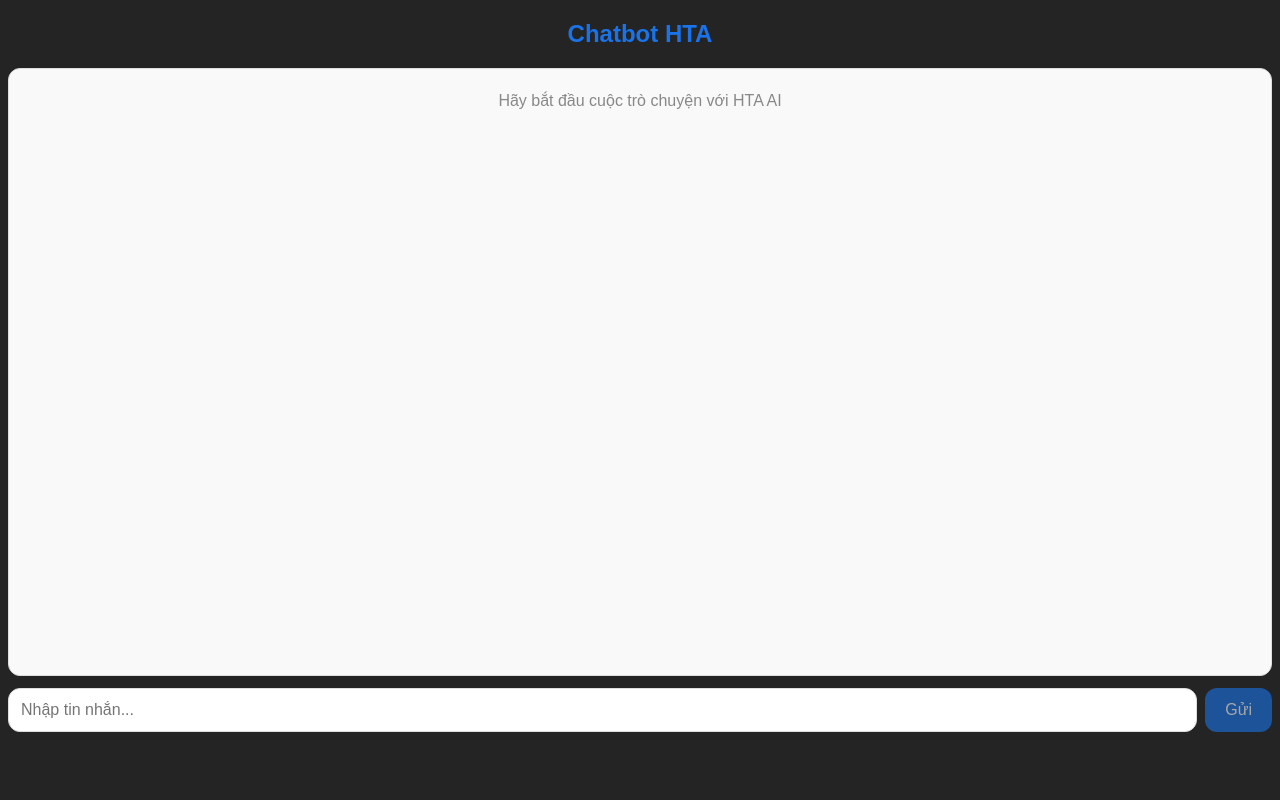
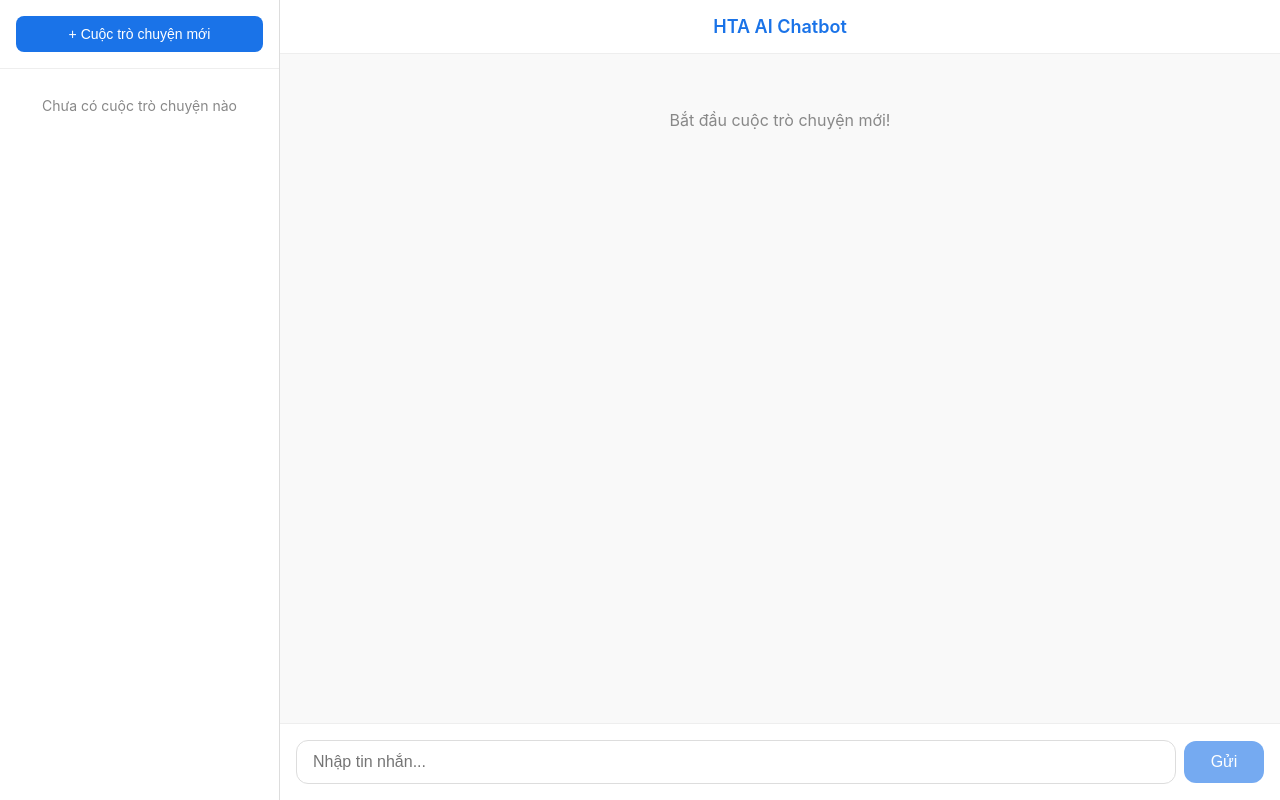
Before and after one commit to teadev2002/chat-hta-ai, a React (Vite) app: page / in a window 1280 px wide. Built offline with nearby package versions, Linux system fonts and the light colour scheme.

Commit message:
update chatbot feature

```diff
--- a/index.html
+++ b/index.html
@@ -1,10 +1,10 @@
-<!doctype html>
+<!DOCTYPE html>
 <html lang="en">
   <head>
     <meta charset="UTF-8" />
     <link rel="icon" type="image/svg+xml" href="/vite.svg" />
     <meta name="viewport" content="width=device-width, initial-scale=1.0" />
-    <title>my-chatbot-app</title>
+    <title>Chatbot HTA</title>
   </head>
   <body>
     <div id="root"></div>
--- a/src/Chatbot.jsx
+++ b/src/Chatbot.jsx
@@ -1,19 +1,65 @@
-import React, { useState } from 'react';
+import React, { useState, useEffect, useRef } from 'react';
 import { GoogleGenerativeAI } from '@google/generative-ai';
+import './chatbot.css'; // Import CSS
 
 const API_KEY = import.meta.env.VITE_GOOGLE_AI_API_KEY;
+const STORAGE_KEY = 'hta_chat_history';
 
 const Chatbot = () => {
   const [messages, setMessages] = useState([]);
   const [input, setInput] = useState('');
   const [isLoading, setIsLoading] = useState(false);
+  const [sessions, setSessions] = useState([]);
+  const [currentSessionId, setCurrentSessionId] = useState(null);
+  const [sidebarOpen, setSidebarOpen] = useState(false); // NEW: Mobile menu
+  const messagesEndRef = useRef(null);
+  const inputRef = useRef(null);
 
-  // Khởi tạo Gemini với model mới (stable, nhanh, miễn phí)
   const genAI = new GoogleGenerativeAI(API_KEY);
-  const model = genAI.getGenerativeModel({
-    model: 'gemini-2.0-flash'  // Model mới: Nhanh, 1M token context, thay thế 1.5-flash
-  });
+  const model = genAI.getGenerativeModel({ model: 'gemini-2.0-flash' });
 
+  // === LOAD SESSIONS ===
+  useEffect(() => {
+    const saved = localStorage.getItem(STORAGE_KEY);
+    if (saved) {
+      const parsed = JSON.parse(saved);
+      setSessions(parsed);
+      if (parsed.length > 0) {
+        const latest = parsed[0];
+        setCurrentSessionId(latest.id);
+        setMessages(latest.messages);
+      }
+    }
+  }, []);
+
+  // === AUTO SCROLL ===
+  useEffect(() => {
+    messagesEndRef.current?.scrollIntoView({ behavior: 'smooth' });
+  }, [messages]);
+
+  // === SAVE SESSION ===
+  const saveSession = (updatedMessages) => {
+    const now = new Date();
+    const sessionTitle = updatedMessages[0]?.content.slice(0, 20) + '...' || 'Phiên mới';
+
+    const newSession = {
+      id: currentSessionId || Date.now().toString(),
+      title: sessionTitle,
+      messages: updatedMessages,
+      timestamp: now.toISOString(),
+      preview: updatedMessages[updatedMessages.length - 1]?.content.slice(0, 40) + '...'
+    };
+
+    let updatedSessions = currentSessionId
+      ? sessions.map(s => s.id === currentSessionId ? newSession : s)
+      : [newSession, ...sessions];
+
+    setSessions(updatedSessions);
+    localStorage.setItem(STORAGE_KEY, JSON.stringify(updatedSessions));
+    if (!currentSessionId) setCurrentSessionId(newSession.id);
+  };
+
+  // === SEND MESSAGE ===
   const sendMessage = async () => {
     if (!input.trim()) return;
 
@@ -22,55 +68,77 @@ const Chatbot = () => {
     setMessages(newMessages);
     setInput('');
     setIsLoading(true);
+    saveSession(newMessages);
 
-    // Kiểm tra API key
     if (!API_KEY) {
-      setMessages(prev => [...prev, { role: 'assistant', content: 'Lỗi: API key Google AI chưa được cấu hình!' }]);
+      const err = { role: 'assistant', content: 'Lỗi: API key chưa được cấu hình!' };
+      setMessages(prev => [...prev, err]);
+      saveSession([...newMessages, err]);
       setIsLoading(false);
+      setTimeout(() => inputRef.current?.focus(), 0);
       return;
     }
 
     try {
-      // Chuyển lịch sử chat thành định dạng Gemini
       const chatHistory = newMessages.slice(0, -1).map(msg => ({
         role: msg.role === 'user' ? 'user' : 'model',
         parts: [{ text: msg.content }],
       }));
 
-      // Bắt đầu chat session với config tối ưu cho 2.0 Flash
       const chat = model.startChat({
         history: chatHistory,
-        generationConfig: {
-          maxOutputTokens: 500,  // Tăng limit cho model mới (từ 200)
-          temperature: 0.7,
-          topP: 0.8,  // Thêm topP cho chất lượng tốt hơn
-        },
+        generationConfig: { maxOutputTokens: 500, temperature: 0.7, topP: 0.8 },
       });
 
-      // Gửi tin nhắn cuối
       const result = await chat.sendMessage(userMessage.content);
-      const response = await result.response;
-      const text = response.text();
+      const text = (await result.response).text();
 
       const aiMessage = { role: 'assistant', content: text };
-      setMessages(prev => [...prev, aiMessage]);
+      const finalMessages = [...newMessages, aiMessage];
+      setMessages(finalMessages);
+      saveSession(finalMessages);
     } catch (error) {
       console.error('Lỗi Google AI:', error);
-      let errMsg = 'Không thể kết nối đến Google AI.';
+      let errMsg = 'Không thể kết nối đến HTA AI.';
+      if (error.message.includes('quotaExceeded')) errMsg = 'Hết quota miễn phí. Thử lại sau.';
+      else if (error.message.includes('invalid_argument')) errMsg = 'Tin nhắn không hợp lệ.';
 
-      // Xử lý lỗi cụ thể từ API mới
-      if (error.message.includes('quotaExceeded')) {
-        errMsg = 'Đã hết quota sử dụng miễn phí. Nâng cấp lên Google One AI Premium.';
-      } else if (error.message.includes('invalid_argument')) {
-        errMsg = 'Yêu cầu không hợp lệ. Kiểm tra input.';
-      } else {
-        errMsg = error.message;
-      }
-
-      setMessages(prev => [...prev, { role: 'assistant', content: `Lỗi: ${errMsg}` }]);
+      const err = { role: 'assistant', content: `Lỗi: ${errMsg}` };
+      const finalMessages = [...newMessages, err];
+      setMessages(finalMessages);
+      saveSession(finalMessages);
     } finally {
       setIsLoading(false);
+      setTimeout(() => inputRef.current?.focus(), 100);
+      setSidebarOpen(false); // Đóng sidebar sau khi gửi
     }
+  };
+
+  // === UTILITIES ===
+  const loadSession = (session) => {
+    setCurrentSessionId(session.id);
+    setMessages(session.messages);
+    setSidebarOpen(false); // Đóng sidebar trên mobile
+    setTimeout(() => inputRef.current?.focus(), 100);
+  };
+
+  const deleteSession = (id, e) => {
+    e.stopPropagation();
+    const filtered = sessions.filter(s => s.id !== id);
+    setSessions(filtered);
+    localStorage.setItem(STORAGE_KEY, JSON.stringify(filtered));
+    if (currentSessionId === id) {
+      setCurrentSessionId(null);
+      setMessages([]);
+    }
+  };
+
+  const startNewChat = () => {
+    setCurrentSessionId(null);
+    setMessages([]);
+    setInput('');
+    setSidebarOpen(false);
+    setTimeout(() => inputRef.current?.focus(), 100);
   };
 
   const handleKeyPress = (e) => {
@@ -80,120 +148,128 @@ const Chatbot = () => {
     }
   };
 
+  const formatTime = (iso) => {
+    const date = new Date(iso);
+    const now = new Date();
+    const diff = now - date;
+    return diff < 86400000
+      ? date.toLocaleTimeString('vi-VN', { hour: '2-digit', minute: '2-digit' })
+      : date.toLocaleDateString('vi-VN');
+  };
+
   return (
-    <div style={{  margin: '0 auto', padding: '0px', fontFamily: 'Arial, sans-serif' }}>
-      <h2 style={{ textAlign: 'center', color: '#1a73e8' }}>Chatbot HTA</h2>
+    <>
+      <div className="chatbot-container">
+        {/* === SIDEBAR === */}
+        <div className={`sidebar ${sidebarOpen ? 'open' : ''}`}>
+          <div className="sidebar-header">
+            <button onClick={startNewChat} className="new-chat-btn">
+              + Cuộc trò chuyện mới
+            </button>
+          </div>
 
+          <div className="session-list">
+            {sessions.length === 0 ? (
+              <p className="empty-sessions">Chưa có cuộc trò chuyện nào</p>
+            ) : (
+              sessions.map(session => (
                 <div
-        style={{
-          height: '600px',
-          overflowY: 'auto',
-          border: '1px solid #ddd',
-          borderRadius: '12px',
-          padding: '3px',
-          marginBottom: '12px',
-          backgroundColor: '#f9f9f9',
-        }}
+                  key={session.id}
+                  onClick={() => loadSession(session)}
+                  className={`session-item ${currentSessionId === session.id ? 'active' : ''}`}
                 >
-        {messages.length === 0 && (
-          <p style={{ color: '#888', textAlign: 'center', marginTop: '20px' }}>
-            Hãy bắt đầu cuộc trò chuyện với HTA AI
+                  <div className="session-title">{session.title}</div>
+                  <div className="session-preview">{session.preview}</div>
+                  <div className="session-time">{formatTime(session.timestamp)}</div>
+                  <button
+                    onClick={(e) => deleteSession(session.id, e)}
+                    className="delete-session-btn"
+                    title="Xóa phiên"
+                  >
+                    X
+                  </button>
+                </div>
+              ))
+            )}
+          </div>
+        </div>
+
+        {/* === MAIN CHAT === */}
+        <div className="main-chat">
+          <div className="chat-header">
+            <button
+              className="mobile-menu-btn"
+              onClick={() => setSidebarOpen(!sidebarOpen)}
+              aria-label="Mở menu"
+            >
+              {sidebarOpen ? 'Close' : 'Menu'}
+            </button>
+            <h2>HTA AI Chatbot</h2>
+          </div>
+
+          <div className="messages-container">
+            {messages.length === 0 ? (
+              <p className="empty-state">
+                {currentSessionId ? 'Đang tải...' : 'Bắt đầu cuộc trò chuyện mới!'}
               </p>
-        )}
-        {messages.map((msg, index) => (
+            ) : (
+              messages.map((msg, index) => (
                 <div
                   key={index}
-            style={{
-              marginBottom: '12px',
-              textAlign: msg.role === 'user' ? 'right' : 'left',
-              display: 'flex',
-              flexDirection: 'column',
-              alignItems: msg.role === 'user' ? 'flex-end' : 'flex-start',
-            }}
+                  className={`message-wrapper ${msg.role}`}
                 >
-            <div
-              style={{
-                maxWidth: '80%',
-                padding: '10px 14px',
-                borderRadius: '18px',
-                backgroundColor: msg.role === 'user' ? '#1a73e8' : '#e0e0e0',
-                color: msg.role === 'user' ? 'white' : 'black',
-                wordWrap: 'break-word',
-              }}
-            >
-              <strong>{msg.role === 'user' ? 'Bạn' : 'HTA'}:</strong>{' '}
-              <span style={{ marginLeft: '4px' }}>{msg.content}</span>
+                  <div className={`message-bubble ${msg.role}`}>
+                    <strong className="message-label">
+                      {msg.role === 'user' ? 'Bạn' : 'HTA'}:
+                    </strong>{' '}
+                    <span>{msg.content}</span>
                   </div>
                 </div>
-        ))}
+              ))
+            )}
             {isLoading && (
-          <div style={{ textAlign: 'left' }}>
-            <div
-              style={{
-                display: 'inline-block',
-                padding: '10px 14px',
-                borderRadius: '18px',
-                backgroundColor: '#e0e0e0',
-                color: '#555',
-              }}
-            >
-              HTA đang suy nghĩ
-              <span style={{ animation: 'dots 1.5s infinite' }}>...</span>
+              <div className="message-wrapper assistant">
+                <div className="loading-message">
+                  HTA đang suy nghĩ<span className="loading-dots"></span>
                 </div>
               </div>
             )}
+            <div ref={messagesEndRef} />
           </div>
 
-      <div style={{ display: 'flex', gap: '8px' }}>
+          {/* === INPUT === */}
+          <div className="input-area">
+            <div className="input-group">
               <input
+                ref={inputRef}
                 type="text"
                 value={input}
                 onChange={(e) => setInput(e.target.value)}
                 onKeyPress={handleKeyPress}
                 placeholder="Nhập tin nhắn..."
                 disabled={isLoading}
-          style={{
-            flex: 1,
-            padding: '12px',
-            fontSize: '16px',
-            border: '1px solid #ddd',
-            borderRadius: '12px',
-            outline: 'none',
-          }}
+                className="chat-input"
               />
               <button
                 onClick={sendMessage}
                 disabled={isLoading || !input.trim()}
-          style={{
-            padding: '12px 20px',
-            fontSize: '16px',
-            backgroundColor: '#1a73e8',
-            color: 'white',
-            border: 'none',
-            borderRadius: '12px',
-            cursor: isLoading || !input.trim() ? 'not-allowed' : 'pointer',
-            opacity: isLoading || !input.trim() ? 0.6 : 1,
-          }}
+                className="send-btn"
               >
                 Gửi
               </button>
             </div>
+          </div>
+        </div>
+      </div>
 
-      <style>
-        {`
-          @keyframes dots {
-            0%, 20% { content: ''; }
-            40% { content: '.'; }
-            60% { content: '..'; }
-            80%, 100% { content: '...'; }
-          }
-          span[style*="animation"]::after {
-            content: '';
-            animation: dots 1.5s infinite;
-          }
-        `}
-      </style>
-    </div>
+      {/* === MOBILE OVERLAY === */}
+      {sidebarOpen && (
+        <div
+          className="sidebar-overlay open"
+          onClick={() => setSidebarOpen(false)}
+        />
+      )}
+    </>
   );
 };
 
--- /dev/null
+++ b/src/chatbot.css
@@ -0,0 +1,367 @@
+/* chatbot.css */
+* {
+  box-sizing: border-box;
+  margin: 0;
+  padding: 0;
+}
+
+html, body {
+  height: 100%;
+  overflow: hidden; /* XÓA SCROLLBAR NGOÀI CÙNG */
+  font-family: -apple-system, BlinkMacSystemFont, 'Segoe UI', Roboto, sans-serif;
+}
+
+/* Ẩn scrollbar nhưng vẫn cho phép cuộn */
+::-webkit-scrollbar {
+  width: 0;
+  height: 0;
+}
+::-webkit-scrollbar-track { background: transparent; }
+::-webkit-scrollbar-thumb { background: transparent; }
+
+.chatbot-container {
+  display: flex;
+  height: 100vh;
+  background-color: #f5f5f5;
+  overflow: hidden; /* Ngăn scroll ngoài cùng */
+}
+
+/* === SIDEBAR === */
+.sidebar {
+  width: 280px;
+  background-color: #fff;
+  border-right: 1px solid #ddd;
+  display: flex;
+  flex-direction: column;
+  transition: transform 0.3s ease;
+  z-index: 100;
+}
+
+/* Mobile: Ẩn sidebar */
+@media (max-width: 768px) {
+  .sidebar {
+    position: fixed;
+    top: 0;
+    left: 0;
+    height: 100%;
+    transform: translateX(-100%);
+  }
+  .sidebar.open {
+    transform: translateX(0);
+  }
+}
+
+.sidebar-header {
+  padding: 16px;
+  border-bottom: 1px solid #eee;
+  position: relative;
+}
+
+.new-chat-btn {
+  width: 100%;
+  padding: 10px;
+  background-color: #1a73e8;
+  color: white;
+  border: none;
+  border-radius: 8px;
+  font-size: 14px;
+  cursor: pointer;
+  transition: background-color 0.2s;
+}
+
+.new-chat-btn:hover {
+  background-color: #0d47a1;
+}
+
+.session-list {
+  flex: 1;
+  overflow-y: auto;
+  padding: 8px;
+  -webkit-overflow-scrolling: touch; /* Mượt trên iOS */
+}
+
+.session-item {
+  padding: 12px;
+  border-radius: 8px;
+  margin-bottom: 8px;
+  background-color: #f9f9f9;
+  cursor: pointer;
+  border: 1px solid #eee;
+  position: relative;
+  transition: background-color 0.2s;
+}
+
+.session-item:hover {
+  background-color: #f0f0f0;
+}
+
+.session-item.active {
+  background-color: #e3f2fd;
+  border-color: #1a73e8;
+}
+
+.session-title {
+  font-weight: 600;
+  font-size: 14px;
+  margin-bottom: 4px;
+  color: #333;
+}
+
+.session-preview {
+  font-size: 12px;
+  color: #666;
+  margin-bottom: 4px;
+  white-space: nowrap;
+  overflow: hidden;
+  text-overflow: ellipsis;
+}
+
+.session-time {
+  font-size: 11px;
+  color: #999;
+}
+
+.delete-session-btn {
+  position: absolute;
+  top: 8px;
+  right: 8px;
+  background: none;
+  border: none;
+  font-size: 16px;
+  cursor: pointer;
+  color: #999;
+  padding: 0;
+  width: 24px;
+  height: 24px;
+  display: flex;
+  align-items: center;
+  justify-content: center;
+  border-radius: 50%;
+}
+
+.delete-session-btn:hover {
+  background-color: #f0f0f0;
+  color: #d32f2f;
+}
+
+.empty-sessions {
+  text-align: center;
+  color: #888;
+  font-size: 14px;
+  margin-top: 20px;
+}
+
+/* === MAIN CHAT === */
+.main-chat {
+  flex: 1;
+  display: flex;
+  flex-direction: column;
+  position: relative;
+}
+
+/* Mobile: Nút mở menu */
+.mobile-menu-btn {
+  display: none;
+  position: absolute;
+  top: 12px;
+  left: 12px;
+  background: none;
+  border: none;
+  font-size: 24px;
+  cursor: pointer;
+  z-index: 101;
+  color: #1a73e8;
+  padding: 8px;
+}
+
+@media (max-width: 768px) {
+  .mobile-menu-btn {
+    display: block;
+  }
+}
+
+.chat-header {
+  padding: 16px;
+  background-color: #fff;
+  border-bottom: 1px solid #eee;
+  text-align: center;
+  position: relative;
+}
+
+.chat-header h2 {
+  margin: 0;
+  color: #1a73e8;
+  font-size: 18px;
+  font-weight: 600;
+}
+
+.messages-container {
+  flex: 1;
+  overflow-y: auto;
+  padding: 16px;
+  background-color: #f9f9f9;
+  -webkit-overflow-scrolling: touch;
+}
+
+.message-wrapper {
+  margin-bottom: 16px;
+  display: flex;
+  flex-direction: column;
+}
+
+.message-wrapper.user {
+  align-items: flex-end;
+}
+
+.message-wrapper.assistant {
+  align-items: flex-start;
+}
+
+.message-bubble {
+  max-width: 80%;
+  padding: 12px 16px;
+  border-radius: 18px;
+  box-shadow: 0 1px 2px rgba(0, 0, 0, 0.1);
+  word-wrap: break-word;
+  line-height: 1.4;
+  font-size: 15px;
+}
+
+.message-bubble.user {
+  background-color: #1a73e8;
+  color: white;
+}
+
+.message-bubble.assistant {
+  background-color: #fff;
+  color: black;
+}
+
+.message-label {
+  font-weight: bold;
+  margin-right: 4px;
+}
+
+.loading-message {
+  display: inline-block;
+  padding: 12px 16px;
+  border-radius: 18px;
+  background-color: #fff;
+  color: #555;
+  box-shadow: 0 1px 2px rgba(0, 0, 0, 0.1);
+  font-size: 15px;
+}
+
+.loading-dots {
+  display: inline-block;
+}
+
+.loading-dots::after {
+  content: '';
+  animation: dots 1.5s infinite;
+}
+
+/* === INPUT AREA === */
+.input-area {
+  padding: 16px;
+  background-color: #fff;
+  border-top: 1px solid #eee;
+}
+
+.input-group {
+  display: flex;
+  gap: 8px;
+  align-items: center;
+}
+
+.chat-input {
+  flex: 1;
+  padding: 12px 16px;
+  font-size: 16px;
+  border: 1px solid #ddd;
+  border-radius: 12px;
+  outline: none;
+  transition: border-color 0.2s;
+}
+
+.chat-input:focus {
+  border-color: #1a73e8;
+}
+
+.send-btn {
+  padding: 12px 24px;
+  font-size: 16px;
+  background-color: #1a73e8;
+  color: white;
+  border: none;
+  border-radius: 12px;
+  cursor: pointer;
+  transition: all 0.2s;
+  min-width: 80px;
+  font-weight: 500;
+}
+
+.send-btn:disabled {
+  opacity: 0.6;
+  cursor: not-allowed;
+}
+
+.send-btn:not(:disabled):hover {
+  background-color: #0d47a1;
+}
+
+/* === ANIMATIONS === */
+@keyframes dots {
+  0%, 20% { content: ''; }
+  40% { content: '.'; }
+  60% { content: '..'; }
+  80%, 100% { content: '...'; }
+}
+
+/* === EMPTY STATE === */
+.empty-state {
+  text-align: center;
+  color: #888;
+  margin-top: 40px;
+  font-size: 16px;
+}
+
+/* === MOBILE OPTIMIZATIONS === */
+@media (max-width: 768px) {
+  .chat-header h2 {
+    font-size: 17px;
+    padding-left: 40px;
+  }
+  .message-bubble {
+    max-width: 85%;
+    font-size: 15px;
+  }
+  .input-group {
+    flex-direction: row;
+  }
+  .chat-input {
+    font-size: 16px; /* Tránh zoom trên iOS */
+  }
+  .send-btn {
+    padding: 12px 20px;
+    font-size: 15px;
+  }
+}
+
+/* Overlay khi mở menu trên mobile */
+.sidebar-overlay {
+  display: none;
+  position: fixed;
+  top: 0;
+  left: 0;
+  width: 100%;
+  height: 100%;
+  background-color: rgba(0, 0, 0, 0.4);
+  z-index: 99;
+}
+
+@media (max-width: 768px) {
+  .sidebar-overlay.open {
+    display: block;
+  }
+}
```
Lines whose indentation alone changed are shown as unchanged.
